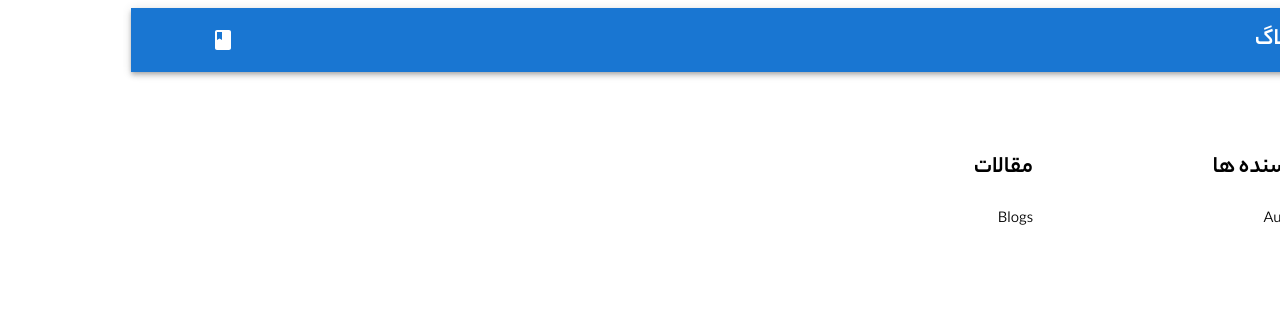
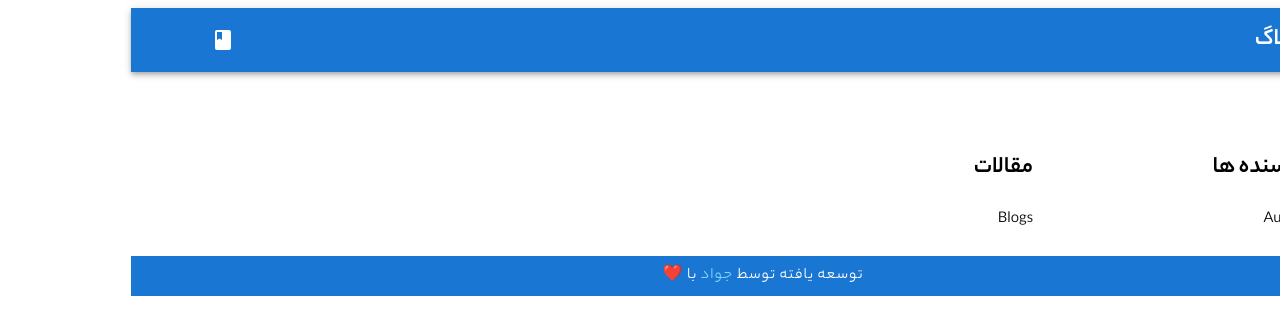
Before and after one commit to javadevbh/Webolog, a React (Vite) app: page /authors/1 in a window 1280 px wide. Shown: the top 334 px of the page. Built offline with nearby package versions, Linux system fonts and the light colour scheme.

Commit message:
Add footer and complete layout component

```diff
--- /dev/null
+++ b/src/layouts/Footer.jsx
@@ -0,0 +1,32 @@
+import { AppBar, Container, Link, Typography } from "@mui/material";
+import { lightBlue } from "@mui/material/colors";
+
+function Footer() {
+  return (
+    <AppBar component="footer" variant="footer" position="static">
+      <Container maxWidth="lg">
+        <Typography
+          component="p"
+          variant="p"
+          textAlign="center"
+          padding={1}
+          letterSpacing={1}
+        >
+          توسعه یافته توسط{" "}
+          <Link
+            href="https://github.com/javadevbh/"
+            target="_blank"
+            rel="noopener"
+            color={lightBlue[200]}
+            underline="none"
+          >
+            جواد
+          </Link>{" "}
+          با ❤️
+        </Typography>
+      </Container>
+    </AppBar>
+  );
+}
+
+export default Footer;
--- a/src/layouts/Layout.jsx
+++ b/src/layouts/Layout.jsx
@@ -1,10 +1,12 @@
 import Header from "./Header";
+import Footer from "./Footer";
 
 function Layout({ children }) {
   return (
     <>
       <Header />
       {children}
+      <Footer />
     </>
   );
 }
```
